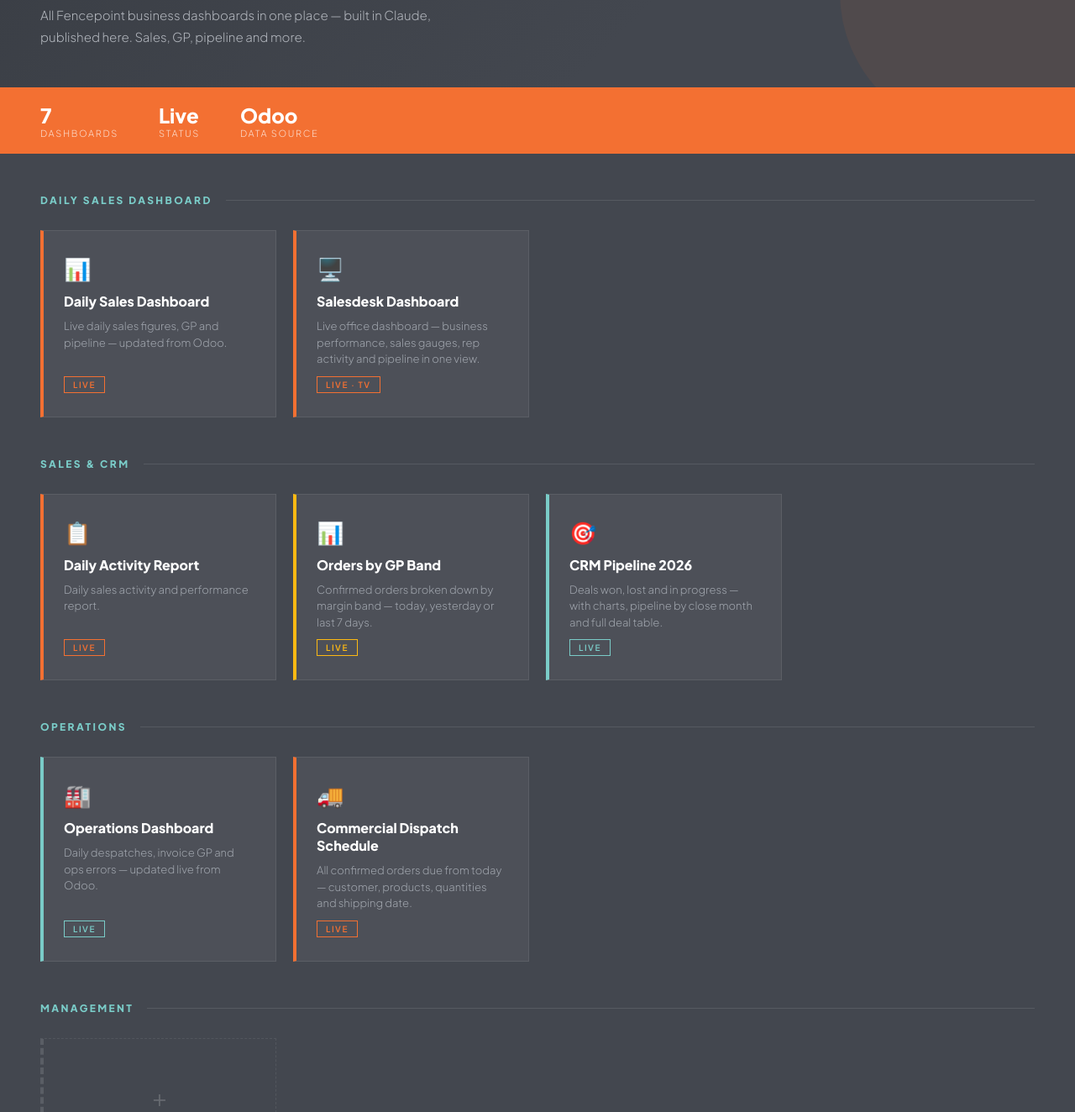
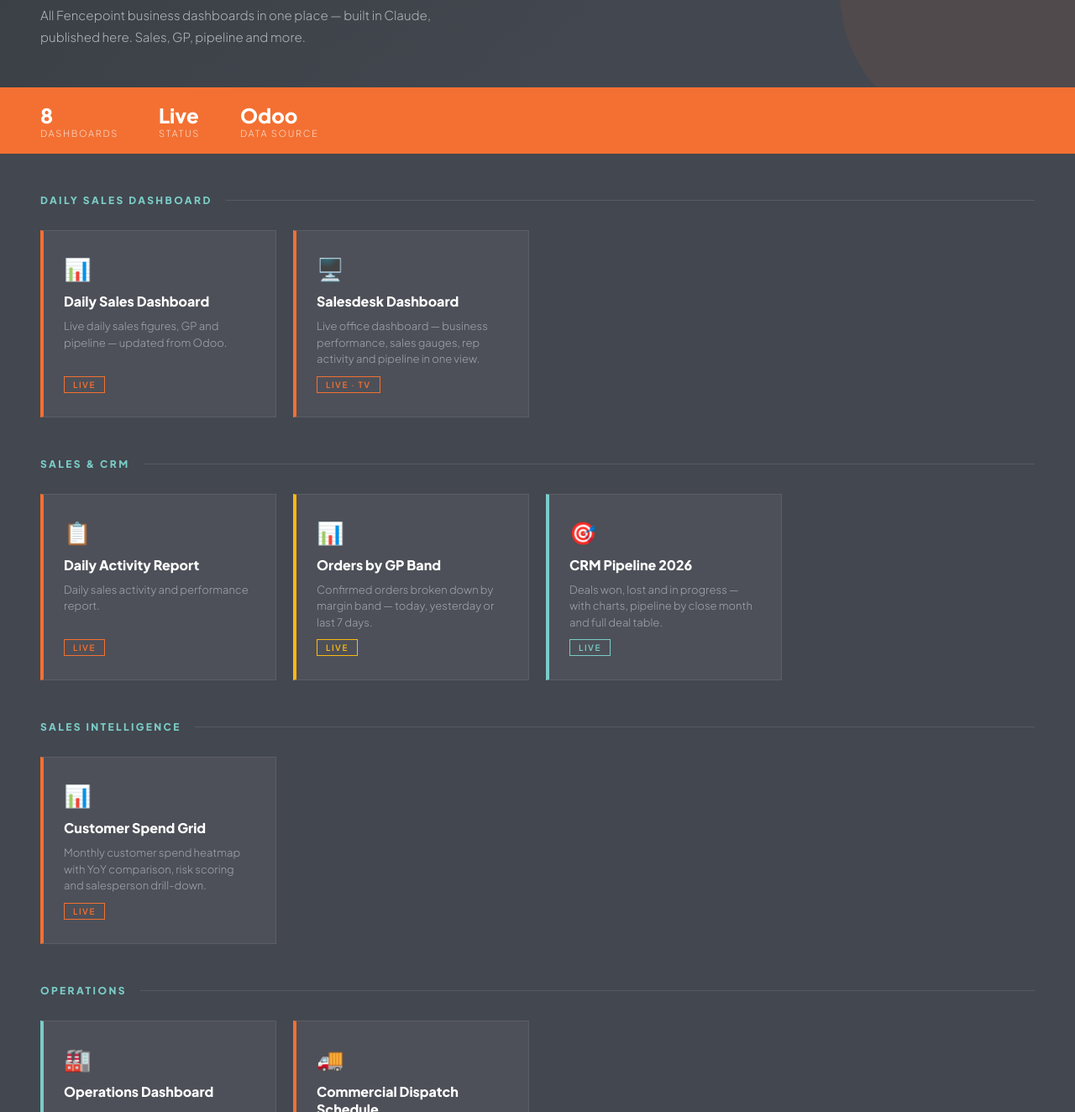
Before and after one commit to ralphfp/fencepoint-dashboards, a plain HTML site: page index.html in a window 1280 px wide. Shown: the part 227-1551 px from the top of the page at 84% size. Drawn offline with Linux system fonts and the light colour scheme.

Commit message:
Update index.html

```diff
--- a/index.html
+++ b/index.html
@@ -112,7 +112,7 @@
   </div>
 
   <div class="stats-bar">
-    <div class="stat"><span class="stat-number" id="dash-count">7</span><span class="stat-label">Dashboards</span></div>
+    <div class="stat"><span class="stat-number" id="dash-count">8</span><span class="stat-label">Dashboards</span></div>
     <div class="stat"><span class="stat-number">Live</span><span class="stat-label">Status</span></div>
     <div class="stat"><span class="stat-number">Odoo</span><span class="stat-label">Data Source</span></div>
   </div>
@@ -168,6 +168,22 @@
         <div class="card-title">CRM Pipeline 2026</div>
         <div class="card-desc">Deals won, lost and in progress — with charts, pipeline by close month and full deal table.</div>
         <div class="card-tag ice">Live</div>
+      </a>
+
+    </div>
+
+    <div class="section-header">
+      <h2>Sales Intelligence</h2>
+      <div class="section-line"></div>
+    </div>
+
+    <div class="dashboard-grid">
+
+      <a href="dashboards/customerspendgrid.html" class="dashboard-card orange">
+        <div class="card-icon">📊</div>
+        <div class="card-title">Customer Spend Grid</div>
+        <div class="card-desc">Monthly customer spend heatmap with YoY comparison, risk scoring and salesperson drill-down.</div>
+        <div class="card-tag orange">Live</div>
       </a>
 
     </div>
```
